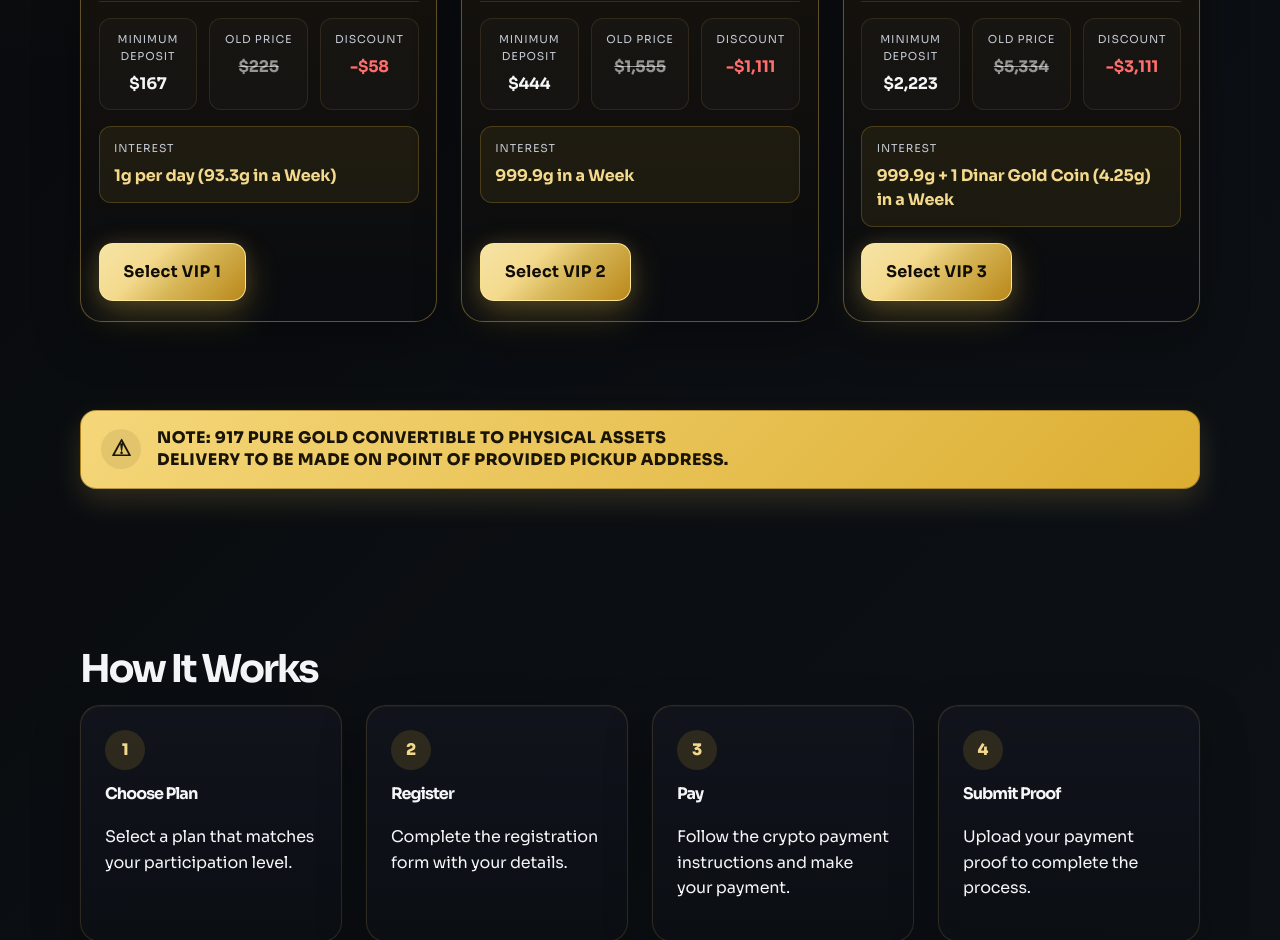
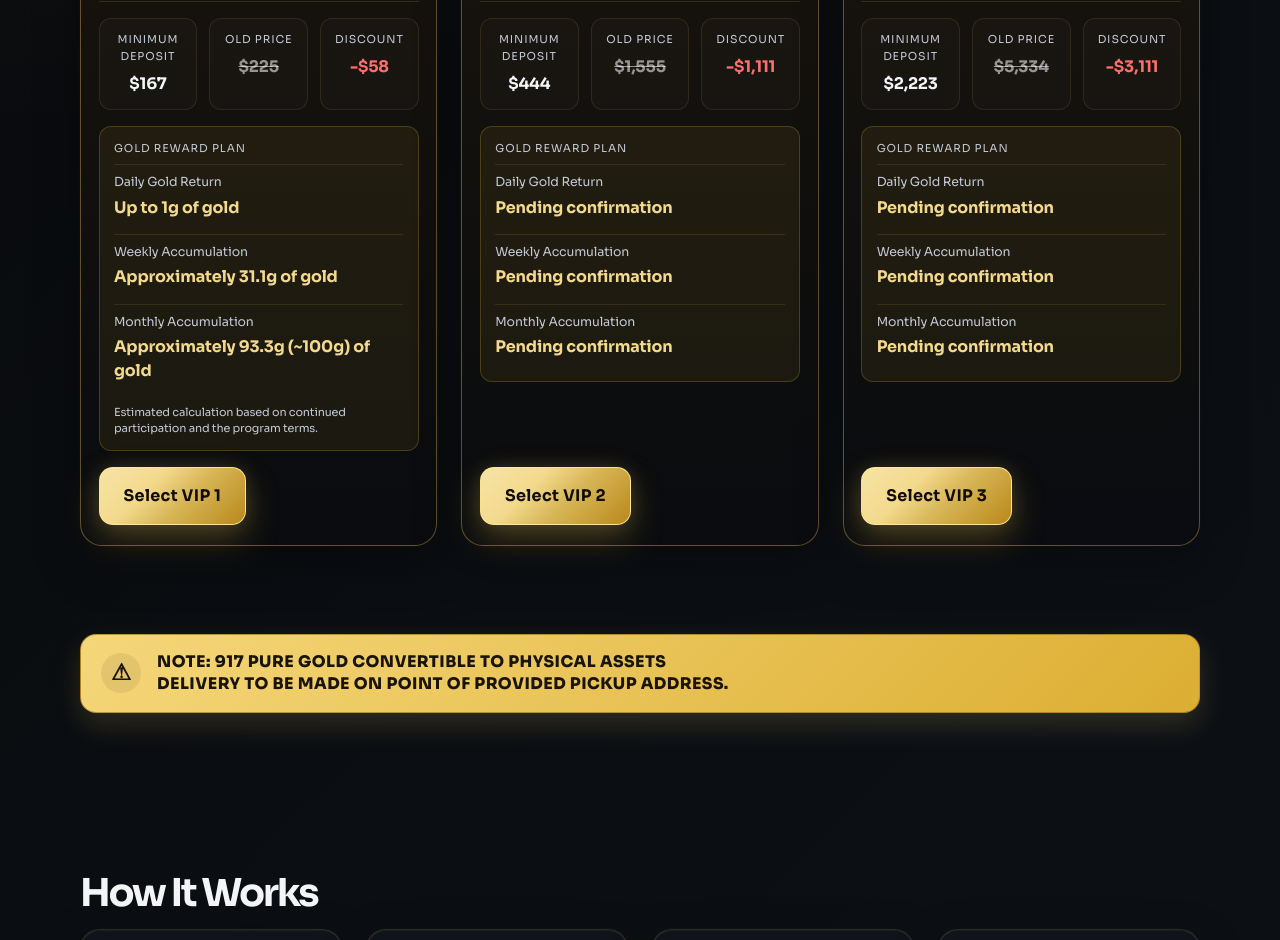
Before and after one commit to lord-demzy/tinit, a React (Vite) app: page / in a window 1280 px wide. Shown: the part 1240-2180 px from the top of the page. Built offline with nearby package versions, Linux system fonts and the light colour scheme.

Commit message:
Add gold reward plan breakdowns

```diff
--- a/src/App.jsx
+++ b/src/App.jsx
@@ -118,9 +118,23 @@ function renderPlanCard(plan) {
         </div>
       </div>
 
-      <div className="vip-interest-box">
-        <span className="vip-label">Interest</span>
-        <strong>{plan.interest}</strong>
+      <div className="vip-rewards-box">
+        <span className="vip-label">Gold Reward Plan</span>
+        <div className="vip-reward-row">
+          <span>Daily Gold Return</span>
+          <strong>{plan.rewards.daily}</strong>
+        </div>
+        <div className="vip-reward-row">
+          <span>Weekly Accumulation</span>
+          <strong>{plan.rewards.weekly}</strong>
+        </div>
+        <div className="vip-reward-row">
+          <span>Monthly Accumulation</span>
+          <strong>{plan.rewards.monthly}</strong>
+        </div>
+        {plan.id === 'vip1' && (
+          <p className="reward-note">Estimated calculation based on continued participation and the program terms.</p>
+        )}
       </div>
 
       <div className="vip-actions">
--- a/src/data/plans.js
+++ b/src/data/plans.js
@@ -7,7 +7,11 @@ export const plans = [
     discount: '-$58',
     localAmount: 'RM675.57',
     description: 'Minimum Deposit',
-    interest: '1g per day (93.3g in a Week)',
+    rewards: {
+      daily: 'Up to 1g of gold',
+      weekly: 'Approximately 31.1g of gold',
+      monthly: 'Approximately 93.3g (~100g) of gold',
+    },
     benefits: ['Entry-level access', 'Premium onboarding support', 'Flexible participation'],
     active: true,
     displayOrder: 1,
@@ -20,7 +24,11 @@ export const plans = [
     discount: '-$1,111',
     localAmount: 'RM1,800.00',
     description: 'Minimum Deposit',
-    interest: '999.9g in a Week',
+    rewards: {
+      daily: 'Pending confirmation',
+      weekly: 'Pending confirmation',
+      monthly: 'Pending confirmation',
+    },
     benefits: ['Enhanced value', 'Priority support', 'Expanded benefits'],
     active: true,
     displayOrder: 2,
@@ -33,7 +41,11 @@ export const plans = [
     discount: '-$3,111',
     localAmount: 'RM9,000.00',
     description: 'Minimum Deposit',
-    interest: '999.9g + 1 Dinar Gold Coin (4.25g) in a Week',
+    rewards: {
+      daily: 'Pending confirmation',
+      weekly: 'Pending confirmation',
+      monthly: 'Pending confirmation',
+    },
     benefits: ['Top-tier access', 'Dedicated guidance', 'Priority processing'],
     active: true,
     displayOrder: 3,
--- a/src/styles.css
+++ b/src/styles.css
@@ -447,7 +447,7 @@ h2 {
   color: #ff6d6d !important;
 }
 
-.vip-interest-box {
+.vip-rewards-box {
   display: flex;
   flex-direction: column;
   gap: 0.4rem;
@@ -457,9 +457,29 @@ h2 {
   border-radius: 12px;
 }
 
-.vip-interest-box strong {
+.vip-reward-row {
+  display: flex;
+  flex-direction: column;
+  gap: 0.15rem;
+  padding: 0.5rem 0;
+  border-top: 1px solid rgba(212, 175, 55, 0.14);
+}
+
+.vip-reward-row span {
+  color: var(--muted);
+  font-size: 0.78rem;
+}
+
+.vip-reward-row strong {
   color: var(--gold-soft);
   line-height: 1.5;
+}
+
+.reward-note {
+  color: var(--muted);
+  font-size: 0.7rem;
+  line-height: 1.45;
+  margin: 0.4rem 0 0;
 }
 
 .vip-actions {
```
